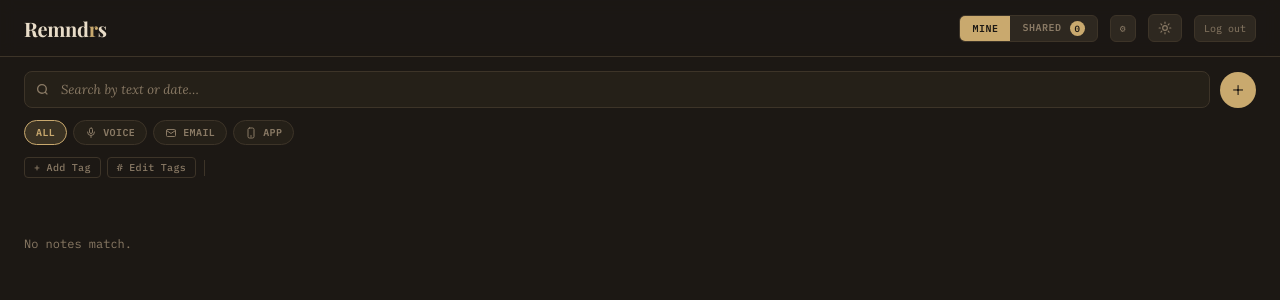
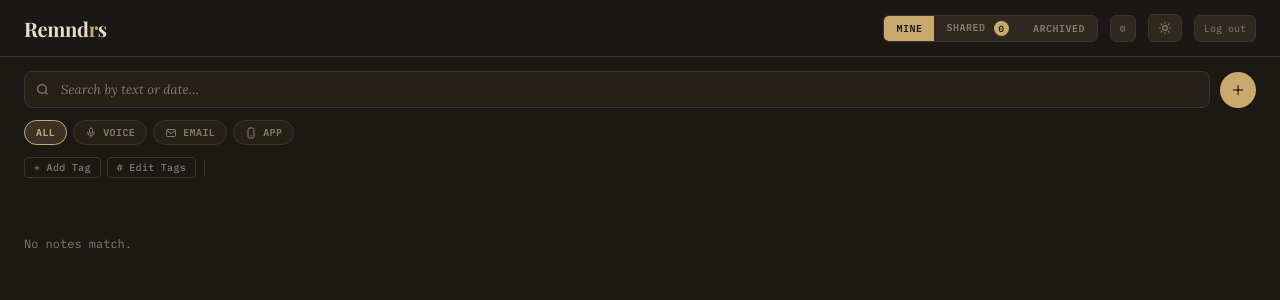
Before and after one commit to Karieo/Remndrs, a Flask app: page / in a window 1280 px wide. Shown: the top 300 px of the page. Run offline with Flask 3, Linux system fonts and the light colour scheme; the visitor is signed in with stand-in values (Sample User, id 1); data comes from the database, SQL or seed files in the repository; data that the repository does not hold is empty; some libraries are stand-ins or nearby versions.

Commit message:
Add note archiving: hide from the feed without deleting, restorable
A new archived flag, an exact twin of pinned: archive a note from the card
··· menu and it leaves Mine/Shared; an Archived header view lists all
archived notes you can see (both feeds together) with a Restore action.

- notes.archived column, added to existing DBs via the idempotent _migrate
  pattern (backfills 0).
- list_notes excludes archived everywhere except the new archived view;
  SMS/Telegram surfaces (FIND/GET/LIST) never return archived notes.
- PATCH /api/notes/:id accepts archived like pinned;
  GET /api/notes?feed=archived is the archived view.
- The .md file stays in its feed folder — only an archived: frontmatter
  line flips (archiving is reversible, unlike a feed move).
- Archiving a shared note hides it for everyone, same global semantics as
  pinning a shared note.

Verified end-to-end on a throwaway instance: create → archive (leaves
default list, appears in archived view, frontmatter flips to true, FIND and
recent exclude it) → restore (returns to feed, frontmatter false). Migration
tested against a simulated pre-archive DB: column added, rows backfilled,
second run is a no-op.

```diff
--- a/app.py
+++ b/app.py
@@ -271,11 +271,16 @@ def _persist_note_file(note):
 
 @app.route('/api/notes')
 def api_list_notes():
+    # feed=archived is the archived view: all archived notes the user can
+    # see, both feeds together. Every other feed value excludes archived.
+    feed = request.args.get('feed')
+    archived = feed == 'archived'
     notes = db.list_notes(session['user_id'],
                           tag=request.args.get('tag'),
                           search=request.args.get('search'),
                           source=request.args.get('source'),
-                          feed=request.args.get('feed'))
+                          feed=None if archived else feed,
+                          archived=archived)
     return jsonify(notes)
 
 
@@ -311,7 +316,7 @@ def api_update_note(note_id):
         return jsonify({'error': 'Not found'}), 404
     data = request.get_json(silent=True) or {}
 
-    fields = {k: data[k] for k in ('content', 'feed', 'type', 'pinned')
+    fields = {k: data[k] for k in ('content', 'feed', 'type', 'pinned', 'archived')
               if k in data}
     note = db.update_note(note_id, **fields) if fields else existing
     if 'tags' in data:
--- a/database.py
+++ b/database.py
@@ -42,6 +42,7 @@ CREATE TABLE IF NOT EXISTS notes (
   content TEXT NOT NULL DEFAULT '',
   source TEXT NOT NULL DEFAULT 'web',
   pinned INTEGER NOT NULL DEFAULT 0,
+  archived INTEGER NOT NULL DEFAULT 0,
   created_at TEXT NOT NULL,
   updated_at TEXT NOT NULL,
   filename TEXT,
@@ -243,6 +244,9 @@ def _migrate(conn):
     cols = {r['name'] for r in conn.execute('PRAGMA table_info(users)')}
     if 'telegram_chat_id' not in cols:
         conn.execute('ALTER TABLE users ADD COLUMN telegram_chat_id TEXT')
+    note_cols = {r['name'] for r in conn.execute('PRAGMA table_info(notes)')}
+    if 'archived' not in note_cols:
+        conn.execute('ALTER TABLE notes ADD COLUMN archived INTEGER NOT NULL DEFAULT 0')
 
 
 def normalize_tag(name):
@@ -441,6 +445,7 @@ def set_note_tags(note_id, tag_names, created_by=None):
 def note_to_dict(row):
     note = dict(row)
     note['pinned'] = bool(note['pinned'])
+    note['archived'] = bool(note['archived'])
     note['tags'] = get_note_tags(note['id'])
     with connect() as conn:
         todos = conn.execute(
@@ -481,13 +486,13 @@ def get_note(note_id):
 
 
 def update_note(note_id, **fields):
-    allowed = {'content', 'feed', 'type', 'pinned', 'filename', 'source'}
+    allowed = {'content', 'feed', 'type', 'pinned', 'archived', 'filename', 'source'}
+    bool_cols = {'pinned', 'archived'}
     sets, params = [], []
     for key, value in fields.items():
         if key in allowed:
             sets.append(f'{key} = ?')
-            params.append(1 if (key == 'pinned' and value) else
-                          (0 if key == 'pinned' else value))
+            params.append((1 if value else 0) if key in bool_cols else value)
     sets.append('updated_at = ?')
     params.append(now_iso())
     params.append(note_id)
@@ -577,10 +582,16 @@ def _apply_search(where, params, search):
         params.extend([like, like])
 
 
-def list_notes(user_id, tag=None, search=None, source=None, feed=None):
+def list_notes(user_id, tag=None, search=None, source=None, feed=None,
+               archived=False):
     sql = ('SELECT DISTINCT n.* FROM notes n ')
     where = ["(n.user_id = ? AND n.feed = 'private') OR n.feed = 'shared'"]
     params = [user_id]
+
+    # The archived view shows only archived notes the user can see (their
+    # private + visible shared, both feeds together); every other view
+    # excludes archived notes entirely.
+    where.append('n.archived = 1' if archived else 'n.archived = 0')
 
     if tag:
         sql += ('JOIN note_tags nt ON nt.note_id = n.id '
@@ -607,7 +618,7 @@ def search_user_notes(user_id, search, limit=3):
     """SMS/Telegram FIND — same matching rules as the web search."""
     if not (search or '').strip():
         return []
-    where, params = ['n.user_id = ?'], [user_id]
+    where, params = ['n.user_id = ?', 'n.archived = 0'], [user_id]
     _apply_search(where, params, search)
     sql = ('SELECT n.* FROM notes n WHERE (' + ') AND ('.join(where) + ') '
            'ORDER BY n.created_at DESC LIMIT ?')
@@ -622,7 +633,7 @@ def notes_by_tag(user_id, tag, limit=3):
             'SELECT n.* FROM notes n '
             'JOIN note_tags nt ON nt.note_id = n.id '
             'JOIN tags t ON t.id = nt.tag_id '
-            'WHERE n.user_id = ? AND t.name = ? '
+            'WHERE n.user_id = ? AND t.name = ? AND n.archived = 0 '
             'ORDER BY n.created_at DESC LIMIT ?',
             (user_id, normalize_tag(tag), limit)).fetchall()
     return [note_to_dict(r) for r in rows]
@@ -631,7 +642,8 @@ def notes_by_tag(user_id, tag, limit=3):
 def recent_notes(user_id, limit=5):
     with connect() as conn:
         rows = conn.execute(
-            'SELECT * FROM notes WHERE user_id = ? ORDER BY created_at DESC LIMIT ?',
+            'SELECT * FROM notes WHERE user_id = ? AND archived = 0 '
+            'ORDER BY created_at DESC LIMIT ?',
             (user_id, limit)).fetchall()
     return [note_to_dict(r) for r in rows]
 
--- a/files.py
+++ b/files.py
@@ -82,6 +82,7 @@ def _frontmatter(note, user_name):
         f'tag_colors: {{{tag_colors}}}\n'
         f'source: {note["source"]}\n'
         f'pinned: {"true" if note["pinned"] else "false"}\n'
+        f'archived: {"true" if note.get("archived") else "false"}\n'
         f'created: {note["created_at"]}\n'
         f'updated: {note["updated_at"]}\n'
         '---\n'
--- a/static/js/app.js
+++ b/static/js/app.js
@@ -21,6 +21,7 @@ const I = {
   bell:'<path d="M18 8a6 6 0 0 0-12 0c0 7-3 9-3 9h18s-3-2-3-9"/><path d="M13.7 21a2 2 0 0 1-3.4 0"/>',
   sun:'<circle cx="12" cy="12" r="4"/><path d="M12 2v2M12 20v2M2 12h2M20 12h2M5 5l1.5 1.5M17.5 17.5 19 19M19 5l-1.5 1.5M6.5 17.5 5 19"/>',
   moon:'<path d="M21 12.8A9 9 0 1 1 11.2 3a7 7 0 0 0 9.8 9.8z"/>',
+  archive:'<rect x="3" y="4" width="18" height="5" rx="1"/><path d="M5 9v10a2 2 0 0 0 2 2h10a2 2 0 0 0 2-2V9M10 13h4"/>',
 };
 const svg = (k,w) => `<svg viewBox="0 0 24 24" fill="none" stroke="currentColor" stroke-width="2" stroke-linecap="round" stroke-linejoin="round"${w?` width="${w}" height="${w}"`:''}>${I[k]}</svg>`;
 
@@ -85,7 +86,9 @@ async function loadNotes() {
   const params = new URLSearchParams({ feed: activeFeed });
   if (search) params.set('search', search);
   notes = await api('/api/notes?' + params);
-  events = search ? [] : (await api('/api/calendar/events').catch(() => []));
+  // Calendar events have no archived state — keep the archived view to notes.
+  events = (search || activeFeed === 'archived') ? []
+    : (await api('/api/calendar/events').catch(() => []));
   renderCards();
 }
 
@@ -354,6 +357,7 @@ function dropdownHTML(n) {
     <div class="dd-item" onclick="moveFeed('${n.id}')"><span class="di">${svg('dirOut')}</span> ${moveLabel}</div>
     <div class="dd-item" onclick="copyNote('${n.id}')"><span class="di">${svg('copy')}</span> Copy text</div>
     <div class="dd-item" onclick="togglePin('${n.id}')"><span class="di">${svg('pin')}</span> ${n.pinned?'Unpin':'Pin to top'}</div>
+    <div class="dd-item" onclick="archiveNote('${n.id}', ${n.archived?'false':'true'})"><span class="di">${svg('archive')}</span> ${n.archived?'Restore':'Archive'}</div>
     <div class="dd-item" onclick="deleteNote('${n.id}')"><span class="di">${svg('trash')}</span> Delete</div>
   </div>`;
 }
@@ -381,7 +385,7 @@ function renderCards() {
     ...visibleEvents().map(ev => ({ pinned: false, at: ev.start_at, html: () => eventCardHTML(ev) })),
   ].sort((a,b) => (b.pinned?1:0)-(a.pinned?1:0) || String(b.at).localeCompare(String(a.at)));
   grid.innerHTML = items.length ? items.map(i => i.html()).join('')
-    : `<div class="grid-empty">No ${activeFeed==='shared'?'shared ':''}notes match.</div>`;
+    : `<div class="grid-empty">No ${activeFeed==='archived'?'archived ':activeFeed==='shared'?'shared ':''}notes match.</div>`;
   renderChanRail();   // notes/events just changed — a channel may now (dis)appear
   hydrateLinkPreviews();
   visibleEvents().forEach(ev => loadCalNotes(ev.id));
@@ -432,7 +436,10 @@ function setFeed(f){
   activeFeed = f;
   document.getElementById('feedMine').classList.toggle('active', f==='private');
   document.getElementById('feedShared').classList.toggle('active', f==='shared');
-  document.getElementById('search').placeholder = f==='shared' ? 'Search shared notes…' : 'Search by text or date…';
+  document.getElementById('feedArchived').classList.toggle('active', f==='archived');
+  document.getElementById('search').placeholder =
+    f==='archived' ? 'Search archived notes…' :
+    f==='shared'   ? 'Search shared notes…' : 'Search by text or date…';
   closeAllMenus();
   loadNotes();
 }
@@ -547,6 +554,12 @@ async function moveFeed(id){
   const to = n.feed === 'shared' ? 'private' : 'shared';
   await api('/api/notes/'+id, { method:'PATCH', body: JSON.stringify({ feed: to }) });
   toast(`${svg('reply',13)} Moved to ${to==='shared'?'Shared':'Mine'}`);
+  loadNotes(); refreshSharedBadge();
+}
+async function archiveNote(id, archived){
+  closeAllMenus();
+  await api('/api/notes/'+id, { method:'PATCH', body: JSON.stringify({ archived }) });
+  toast(`${svg('archive',13)} ${archived ? 'Archived' : 'Restored'}`);
   loadNotes(); refreshSharedBadge();
 }
 async function deleteNote(id){
--- a/templates/index.html
+++ b/templates/index.html
@@ -22,6 +22,7 @@
     <div class="feed-toggle">
       <button class="feed-btn active" id="feedMine" onclick="setFeed('private')">Mine</button>
       <button class="feed-btn" id="feedShared" onclick="setFeed('shared')">Shared <span class="feed-badge" id="sharedBadge" hidden>0</span></button>
+      <button class="feed-btn" id="feedArchived" onclick="setFeed('archived')" title="Archived notes">Archived</button>
     </div>
     <button class="icon-btn" onclick="openSettings()" title="Calendars & settings" id="settingsBtn">⚙</button>
     <button class="icon-btn" onclick="toggleTheme()" title="Toggle theme" id="themeBtn"></button>
```
